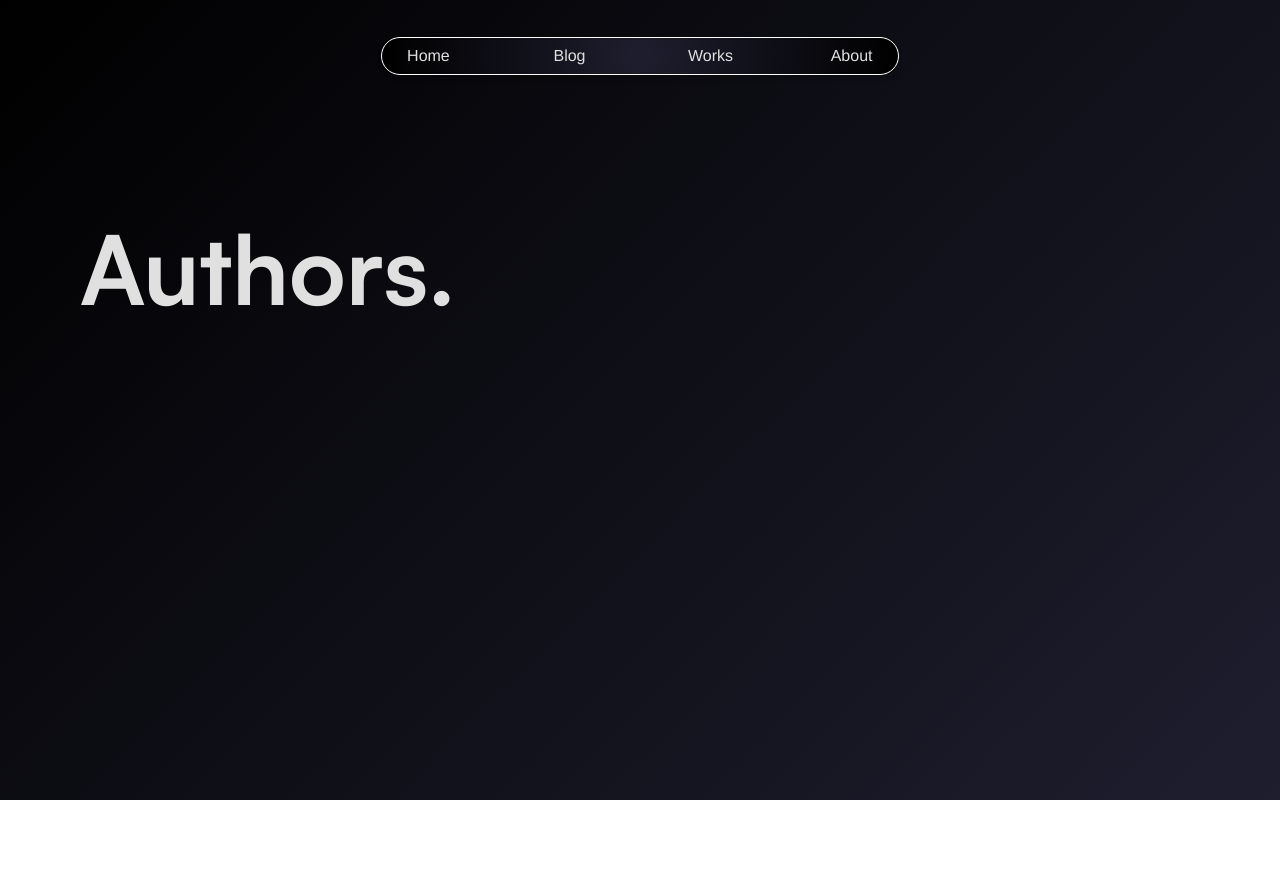
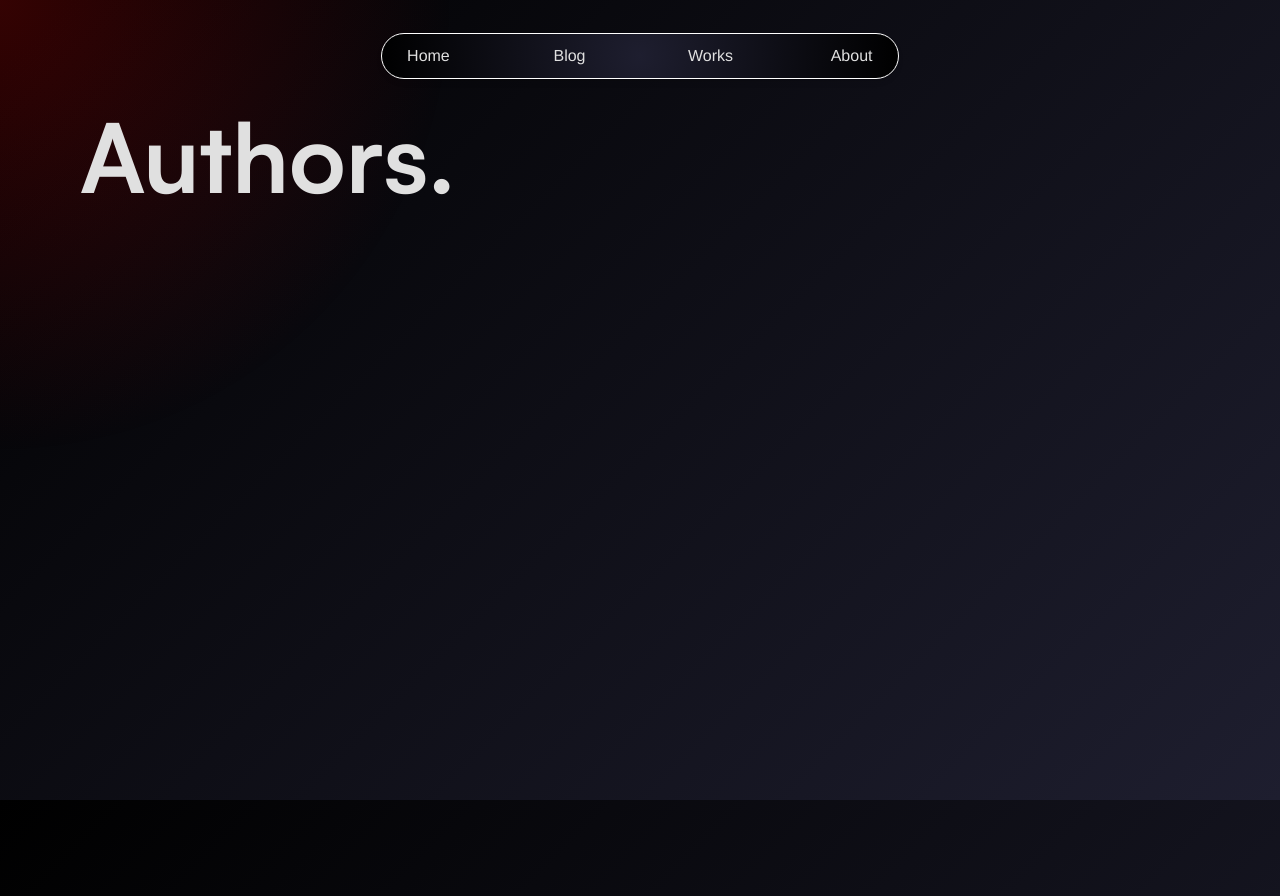
Before and after one commit to TechHungry/blogorithm, a Next.js app: page /about in a window 1280 px wide. Before the commit the page ends 800 px from the top, so only its background shows below. Built offline with nearby package versions, Linux system fonts and the light colour scheme.

Commit message:
Add Cursor Gradient feature and fix navbar spacing

```diff
--- /dev/null
+++ b/src/components/CursorGradient.tsx
@@ -0,0 +1,29 @@
+"use client";
+import { useState, useEffect } from 'react';
+
+const CursorGradient = () => {
+    const [position, setPosition] = useState({ x: 0, y: 0 });
+
+    useEffect(() => {
+        const handleMouseMove = (event: MouseEvent) => {
+            setPosition({ x: event.clientX, y: event.clientY });
+        };
+
+        window.addEventListener('mousemove', handleMouseMove);
+
+        return () => {
+            window.removeEventListener('mousemove', handleMouseMove);
+        };
+    }, []);
+
+    return (
+        <div
+            className="background-animation"
+            style={{
+                background: `radial-gradient(circle at ${position.x}px ${position.y}px, rgba(209, 10, 10, 0.25), transparent 30%)`,
+            }}
+        />
+    );
+};
+
+export default CursorGradient;
--- a/src/components/Icons.tsx
+++ b/src/components/Icons.tsx
@@ -24,6 +24,8 @@ import {
 } from "react-icons/hi2";
 
 import { AiFillMail } from "react-icons/ai";
+import { SlArrowDown } from "react-icons/sl";
+import { GoArrowDown } from "react-icons/go";
 
 import {
     PiHouseDuotone,
@@ -72,7 +74,8 @@ export const iconLibrary: IconLibrary = {
     x: FaXTwitter,
     clipboard: HiClipboard,
     arrowUpRightFromSquare: HiArrowTopRightOnSquare,
-    briefcase:PiBriefcaseDuotone
+    briefcase:PiBriefcaseDuotone,
+    downArrow :GoArrowDown
 };
 interface IconButtonProps {
     iconName: keyof typeof iconLibrary;
@@ -85,8 +88,8 @@ export function IconButton({ iconName, text, href }: IconButtonProps): any {
 
     return (
         <Link href={href} className={`flex icon-button items-center mx-2 h-7 hover:bg-white hover:text-black rounded-full`}>
-            {iconName && <Icon className="w-10 h-5"/>}
-            {text && <p className='px-2 mx-auto'>{text}</p>}
+            {iconName && <Icon className="md:w-10 h-5 w-5 md:ms-0 ms-2"/>}
+            {text && <p className='px-2  mx-auto'>{text}</p>}
         </Link>
     );
 }
--- a/src/components/Navbar.tsx
+++ b/src/components/Navbar.tsx
@@ -1,4 +1,6 @@
 import { IconButton } from './Icons';
+
+import CursorGradient from "@/components/CursorGradient";
 
 interface Route {
     [key: string]: boolean;
@@ -12,9 +14,11 @@ export default function Navbar({ routes }: NavbarProps) {
     // make the navbar sticky
 
     return (
-        <div className='top-0 w-full py-8 sticky z-50'>
+        <>
+        <CursorGradient />
+        <div className='top-0 w-full py-8 fixed z-50'>
             <div className="flex justify-around h-12 mx-auto lg:px-8 container align-middle">
-                <div id="nav-grid" className="grid grid-cols-4 md:gap-16 items-center self-center bg-black border border-white rounded-full py-1 px-2 shadow-md">
+                <div id="nav-grid" className="grid grid-cols-4 md:gap-16 items-center self-center bg-black border border-white rounded-full py-2 px-2 shadow-md">
                     {routes["/"] && <IconButton text="Home" href="/" iconName={''} />}
                     {routes["/blog"] && <IconButton text="Blog" href="/blog" iconName={''} />}
                     {routes["/work"] && <IconButton text="Works" href="/work" iconName={''} />}
@@ -22,5 +26,6 @@ export default function Navbar({ routes }: NavbarProps) {
                 </div>
             </div>
         </div>
+        </>
     );
 };
```
